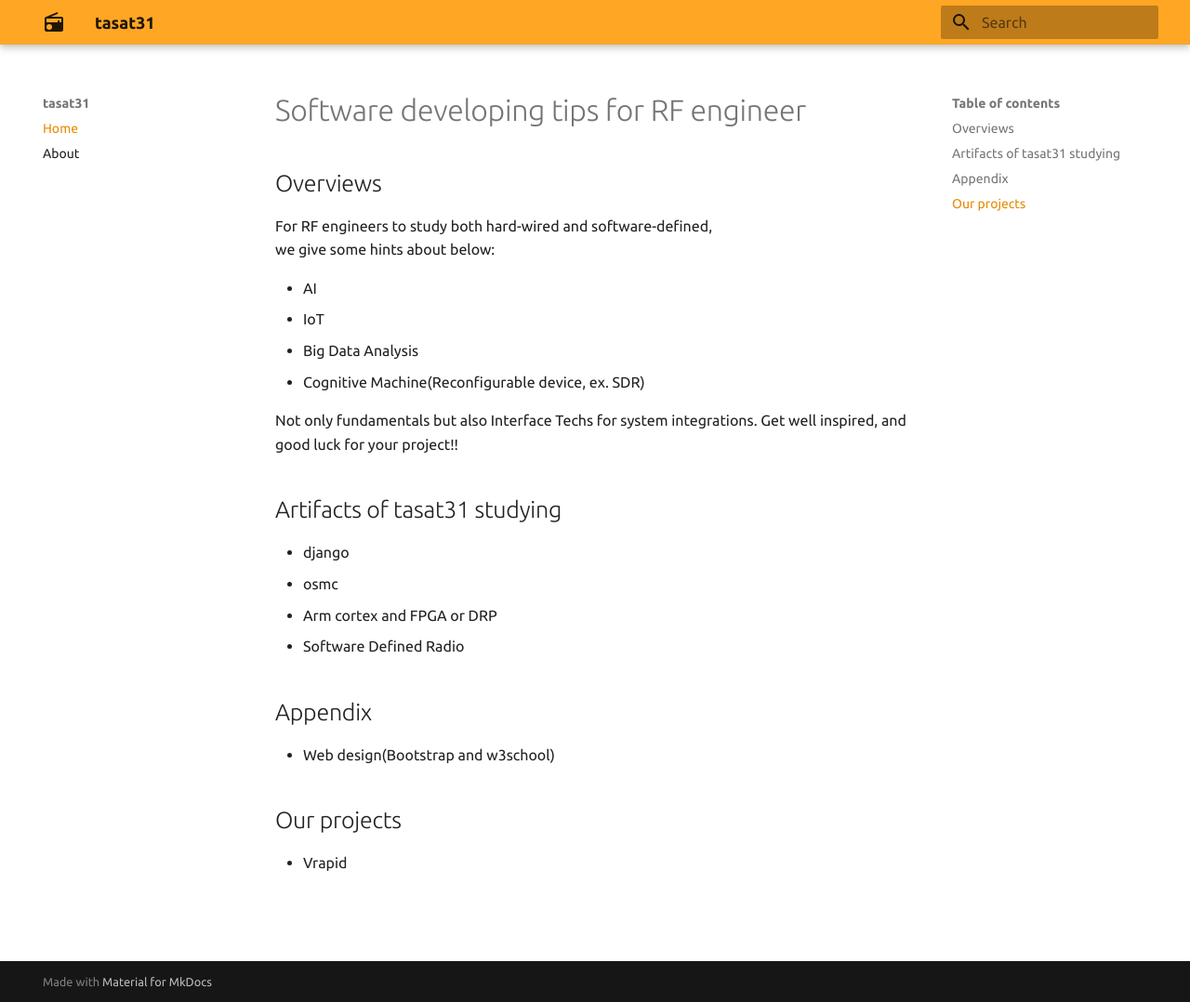
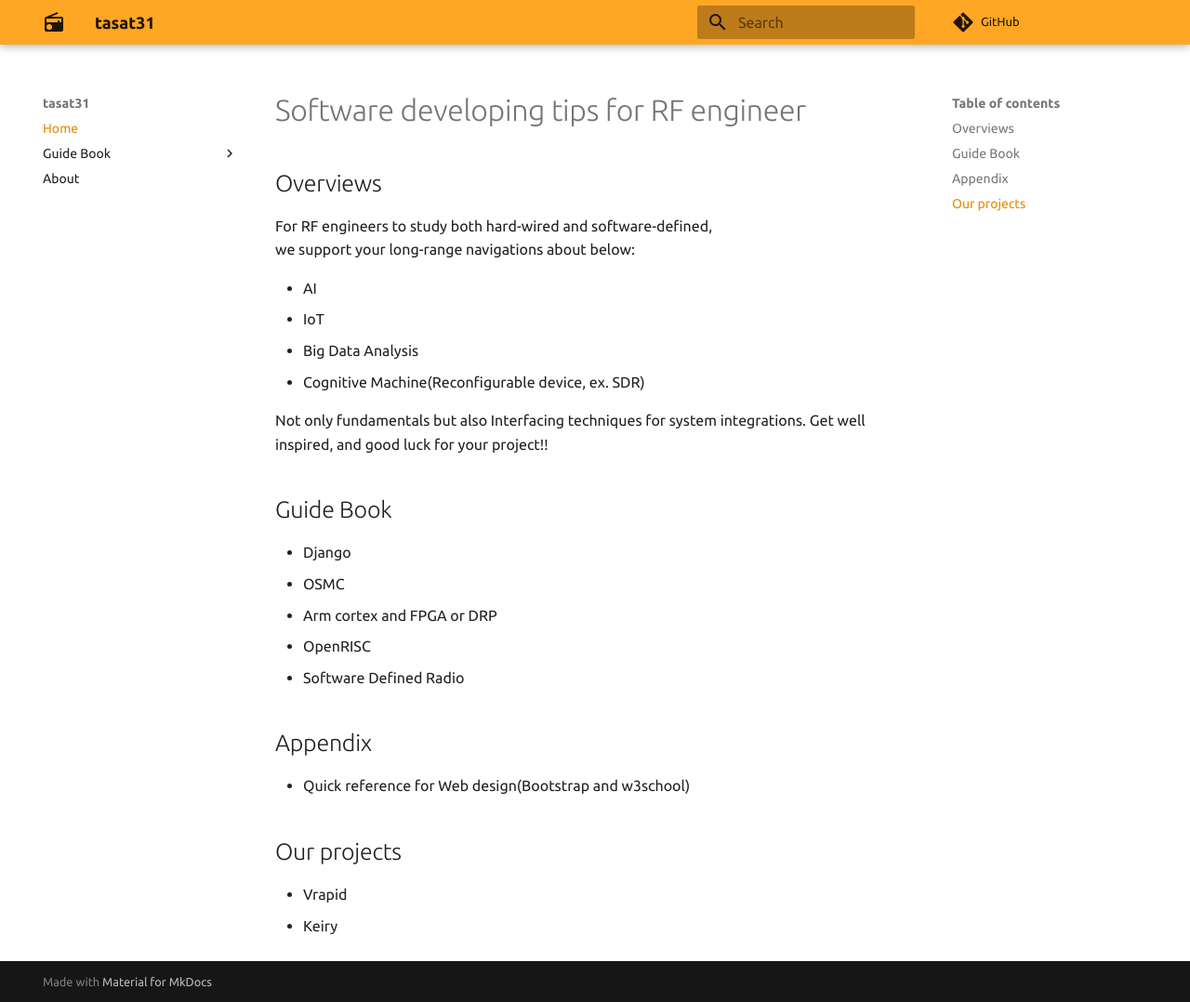
Before and after one commit to tasat31/t31lab, an MkDocs documentation site: the page built from docs/index.md, in a window 1280 px wide and 1078 px high. Shown: the whole window at 93% size. Built offline with MkDocs 1.6.1 and Material for MkDocs 9.7.7, drawn with Linux system fonts in a browser that asks for light colours; old or Windows-style settings are respelled for this version of MkDocs.

Commit message:
draft0.0.1

```diff
--- a/docs/index.md
+++ b/docs/index.md
@@ -2,27 +2,29 @@
 ## Overviews
 
 For RF engineers to study both hard-wired and software-defined,
-we give some hints about below:
+we support your long-range navigations about below:
 
 * AI
 * IoT
 * Big Data Analysis
 * Cognitive Machine(Reconfigurable device, ex. SDR)
 
-Not only fundamentals but also Interface Techs for system integrations.
+Not only fundamentals but also Interfacing techniques for system integrations.
 Get well inspired, and good luck for your project!!
 
-## Artifacts of tasat31 studying
+## Guide Book
 
-* django
-* osmc
+* Django
+* OSMC
 * Arm cortex and FPGA or DRP
+* OpenRISC
 * Software Defined Radio
 
 ## Appendix
 
-* Web design(Bootstrap and w3school)
+* Quick reference for Web design(Bootstrap and w3school)
 
 ## Our projects
 
 * Vrapid
+* Keiry
--- a/mkdocs.yml
+++ b/mkdocs.yml
@@ -1,7 +1,8 @@
 site_name: tasat31
-nav:
-  - Home: index.md
-  - About: about.md
+site_description: Electromagnetic Radiated Over the World Enrichs our Lives.
+
+repo_url: https://github.com/tasat31
+
 theme:
   name: 'material'
   palette:
@@ -12,3 +13,14 @@ theme:
     code: 'Ubuntu Mono'
   logo:
     icon: 'radio'
+
+pages:
+  - Home: 'index.md'
+  - 'Guide Book':
+    - 'Django'  : 'django/index.md'
+    - 'OSMC'    : 'osmc/index.md'
+    - 'Arm cortex and FPGA or DRP' : 'armcortex/index.md'
+    - 'OpenRISC': 'openrisc/index.md'
+    - 'SDR'     : 'sdr/index.md'
+
+  - About: 'about.md'
```
